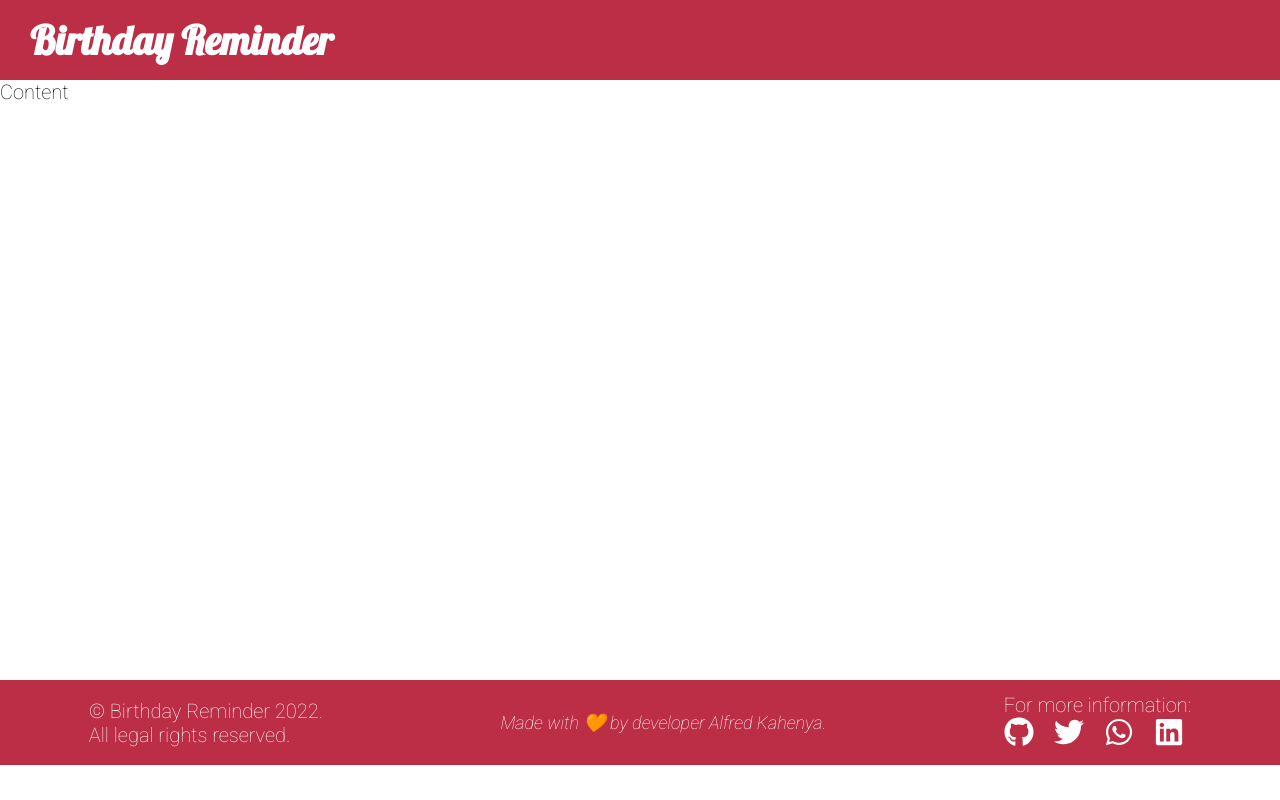
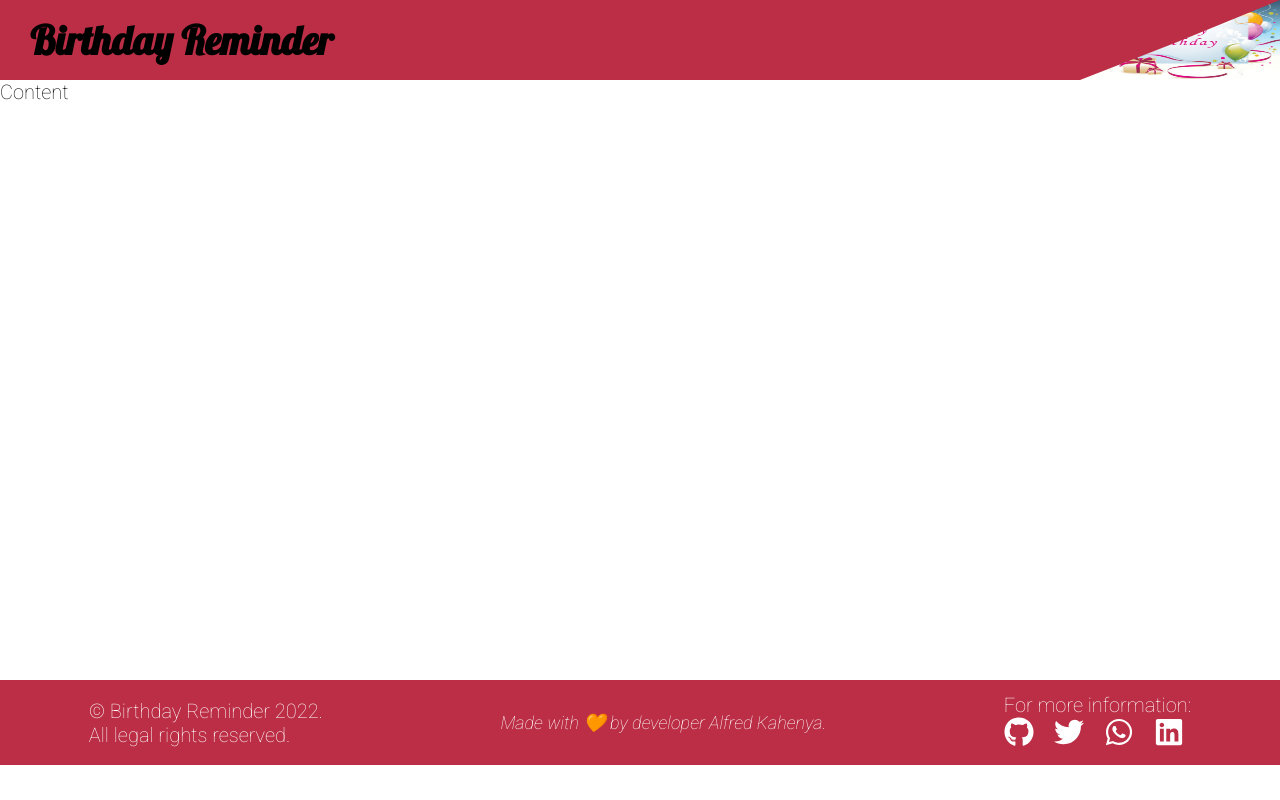
Before and after one commit to WaruiAlfred/birthday-reminder-front, a React (Create React App) app: page / in a window 1280 px wide. Built offline with nearby package versions, Linux system fonts and the light colour scheme.

Commit message:
style header

```diff
--- a/src/components/Header.js
+++ b/src/components/Header.js
@@ -1,9 +1,11 @@
 import { StyledHeader } from "./styled/Header.styled";
+import img from "../assets/img/birthday.jpg";
 
 function Header() {
   return (
     <StyledHeader>
       <h1>Birthday Reminder</h1>
+      <img src={img} alt="party img" />
     </StyledHeader>
   );
 }
--- a/src/components/styled/Header.styled.js
+++ b/src/components/styled/Header.styled.js
@@ -6,10 +6,16 @@ export const StyledHeader = styled.header`
 
   display: flex;
   align-items: center;
+  justify-content: space-between;
 
-  h1{
-    font-family: 'Lobster', cursive;
-    color: #fff;
+  h1 {
+    font-family: "Lobster", cursive;
     margin-left: 3rem;
   }
+
+  img {
+    height: 100%;
+    width: 20rem;
+    clip-path: polygon(48% 53%, 100% 0, 100% 100%, 0 100%);
+  }
 `;
```
